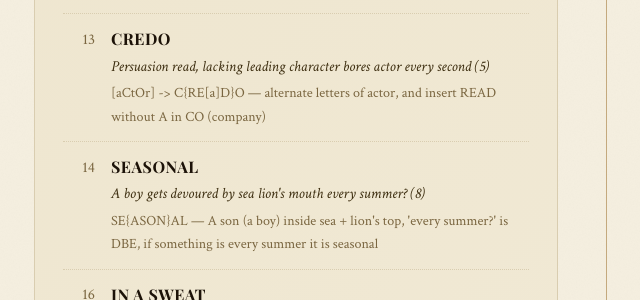
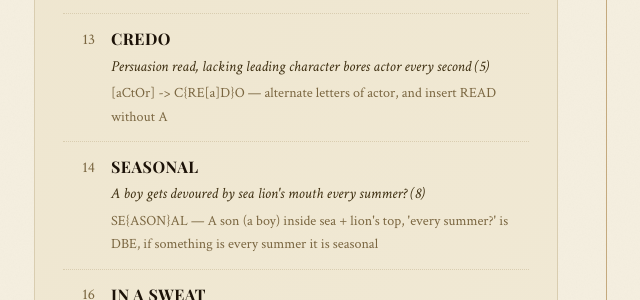
Before and after one commit to abdulkhaleddd/abdulkhaleddd.github.io, a Jekyll site: the page built from _solutions/solution-003.md, in a window 1280 px wide and 900 px high, scrolled down 1011 px. Shown: the part 176-476 px from the top of the window, without its empty margins (190-830 px from the left). Built offline with Jekyll 4.4.1, drawn with Linux system fonts in a browser that asks for light colours; some web fonts are replaced; a script that is not in the unit is left out.

Commit message:
Update solution-003.md

```diff
--- a/_solutions/solution-003.md
+++ b/_solutions/solution-003.md
@@ -68,7 +68,7 @@ permalink: /solutions/solution-003/
     <div class="solution-content">
       <span class="solution-answer">CREDO</span>
       <span class="solution-clue">Persuasion read, lacking leading character bores actor every second (5)</span>
-      <span class="solution-breakdown">[aCtOr] -> C{RE[a]D}O — alternate letters of actor, and insert READ without A in CO (company)</span>
+      <span class="solution-breakdown">[aCtOr] -> C{RE[a]D}O — alternate letters of actor, and insert READ without A</span>
     </div>
   </div>
 
```
